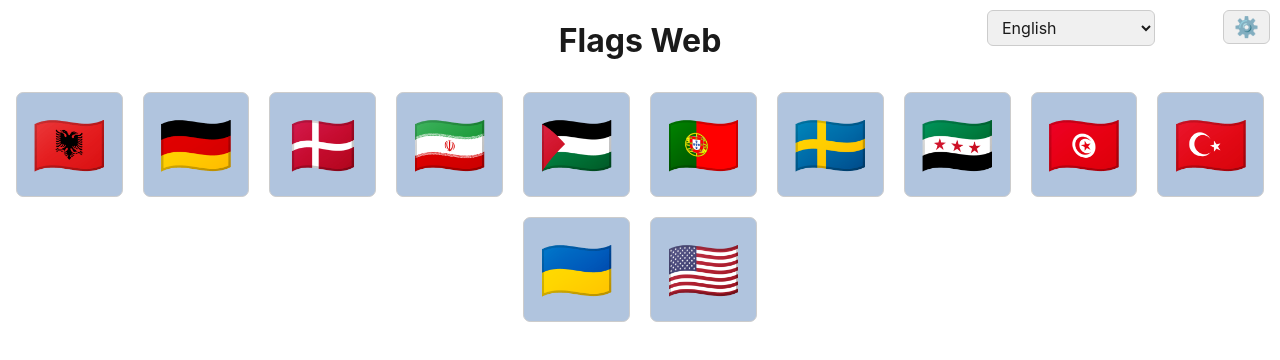
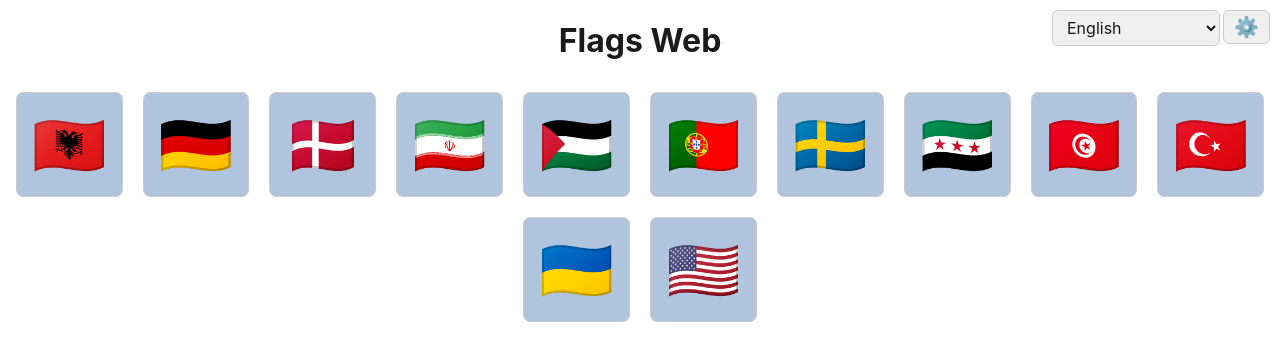
Before and after one commit to amerharb/flags, a React (Vite) app: page / in a window 1280 px wide. Shown: the top 360 px of the page. Built offline with nearby package versions, Linux system fonts and the light colour scheme.

Commit message:
move language to right

```diff
--- a/src/index.css
+++ b/src/index.css
@@ -93,7 +93,7 @@ button:active {
 .language-select {
 	position: fixed;
 	top: 10px;
-	right: 125px;
+	right: 60px;
 	padding: 6px 10px;
 	border-radius: 6px;
 	border: 1px solid var(--border);
```
